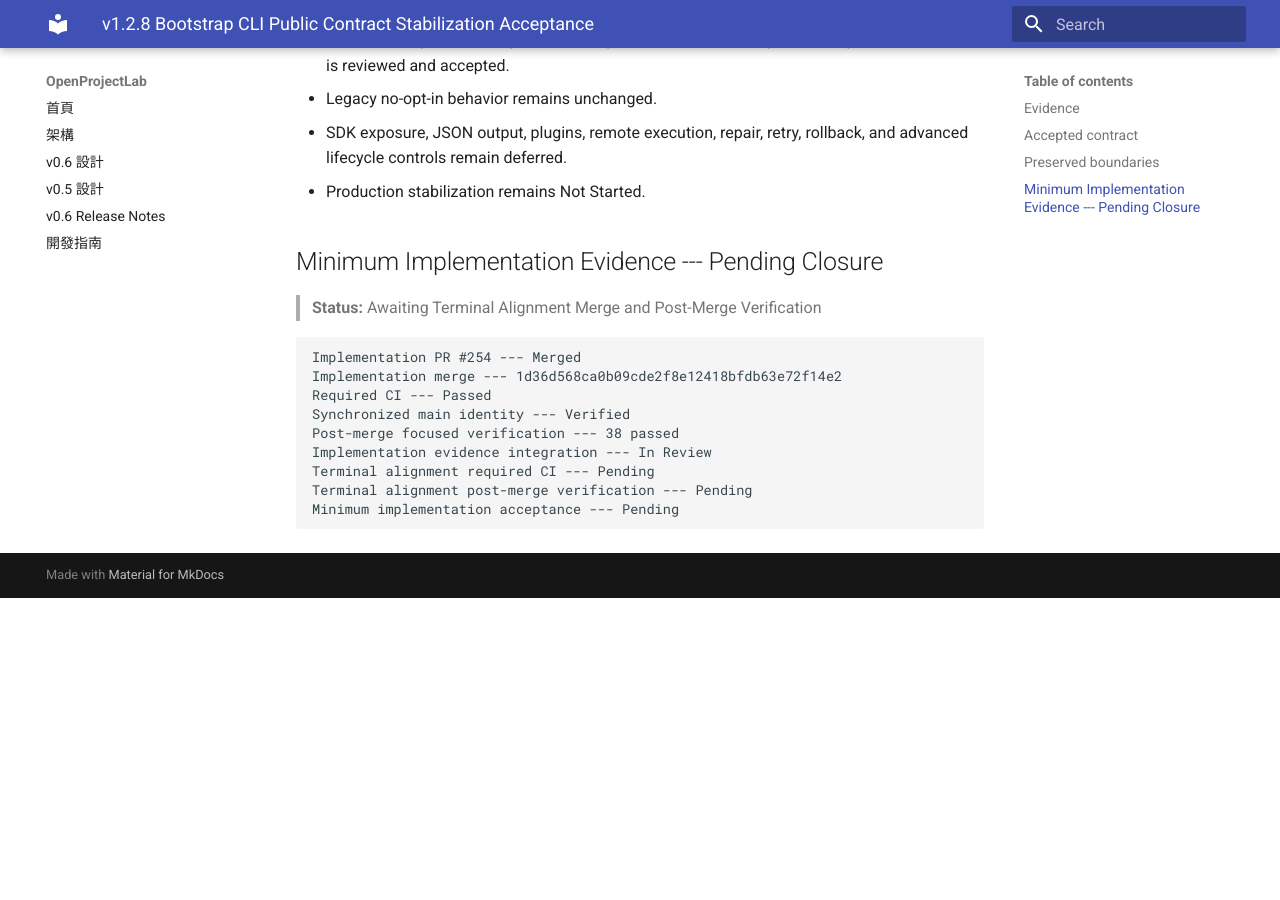
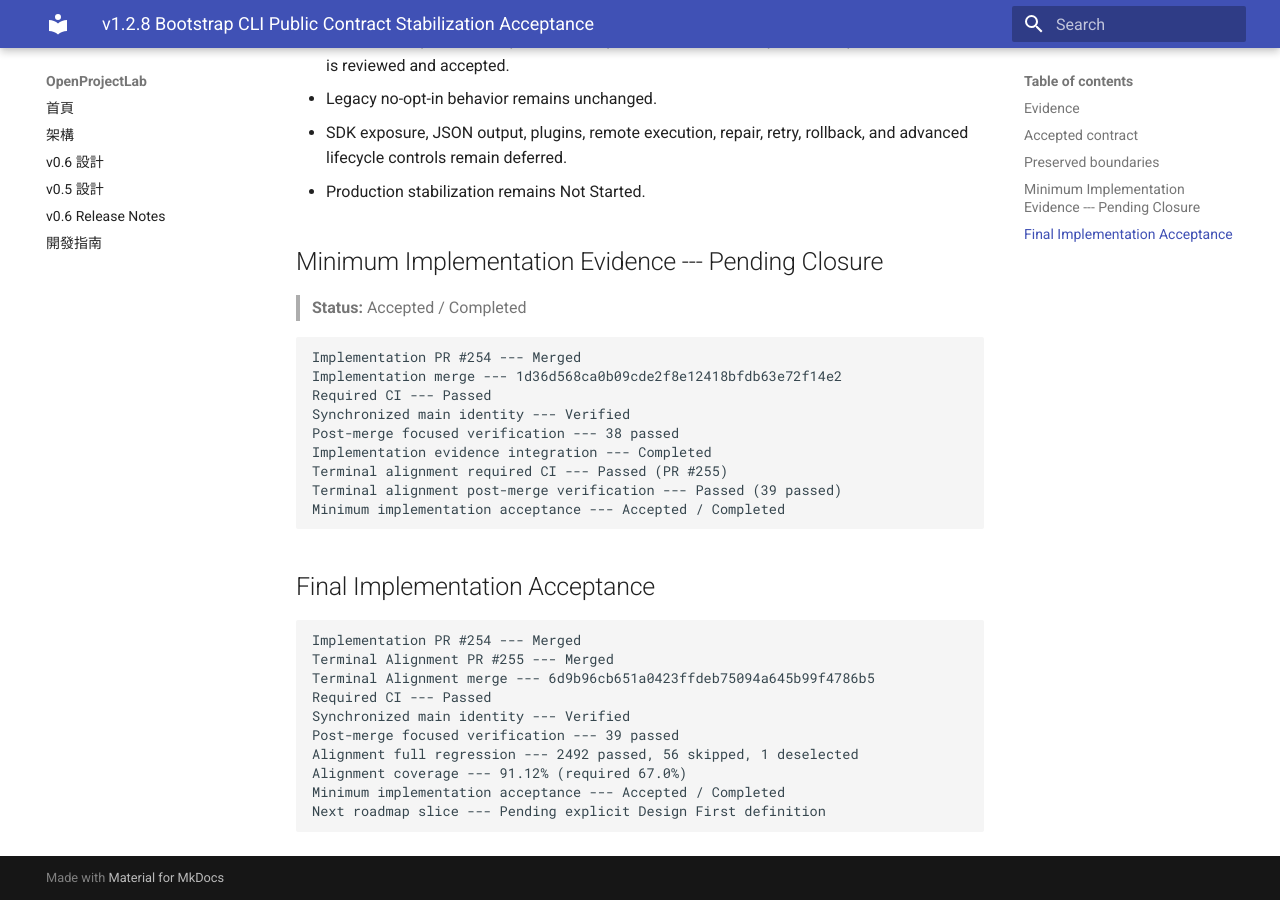
Before and after one commit to khwang1964/OpenProjectLab, an MkDocs documentation site: the page built from docs/releases/v1.2.8-bootstrap-cli-public-contract-stabilization-acceptance.md, in a window 1280 px wide and 900 px high, scrolled down 800 px. Built offline with MkDocs 1.6.1 and Material for MkDocs 9.7.7, drawn with Linux system fonts in a browser that asks for light colours; before the commit the page ends 1398 px from its top, so only the background shows below that.

Commit message:
docs: accept v1.2.8 bootstrap CLI implementation (#256)

````diff
--- a/docs/releases/v1.2.8-bootstrap-cli-public-contract-stabilization-acceptance.md
+++ b/docs/releases/v1.2.8-bootstrap-cli-public-contract-stabilization-acceptance.md
@@ -39,7 +39,7 @@ implement production behavior.
 
 ## Minimum Implementation Evidence --- Pending Closure
 
-> **Status:** Awaiting Terminal Alignment Merge and Post-Merge Verification
+> **Status:** Accepted / Completed
 
 ``` text
 Implementation PR #254 --- Merged
@@ -47,8 +47,25 @@ Implementation merge --- 1d36d568ca0b09cde2f8e12418bfdb63e72f14e2
 Required CI --- Passed
 Synchronized main identity --- Verified
 Post-merge focused verification --- 38 passed
-Implementation evidence integration --- In Review
-Terminal alignment required CI --- Pending
-Terminal alignment post-merge verification --- Pending
-Minimum implementation acceptance --- Pending
+Implementation evidence integration --- Completed
+Terminal alignment required CI --- Passed (PR #255)
+Terminal alignment post-merge verification --- Passed (39 passed)
+Minimum implementation acceptance --- Accepted / Completed
 ```
+
+<!-- v1.2.8-bootstrap-cli-public-contract-final-implementation-acceptance -->
+
+## Final Implementation Acceptance
+
+``` text
+Implementation PR #254 --- Merged
+Terminal Alignment PR #255 --- Merged
+Terminal Alignment merge --- 6d9b96cb651a0423ffdeb75094a645b99f4786b5
+Required CI --- Passed
+Synchronized main identity --- Verified
+Post-merge focused verification --- 39 passed
+Alignment full regression --- 2492 passed, 56 skipped, 1 deselected
+Alignment coverage --- 91.12% (required 67.0%)
+Minimum implementation acceptance --- Accepted / Completed
+Next roadmap slice --- Pending explicit Design First definition
+```
````
Also changed, not shown: CHANGELOG.md (+9 -0 lines), docs/HISTORY.md (+12 -0 lines), docs/architecture/bootstrap-cli-public-contract.md (+14 -1 lines), docs/releases/v1.2.8-bootstrap-cli-public-contract-stabilization.md (+20 -3 lines), docs/roadmap.md (+14 -1 lines), 1 other file.
